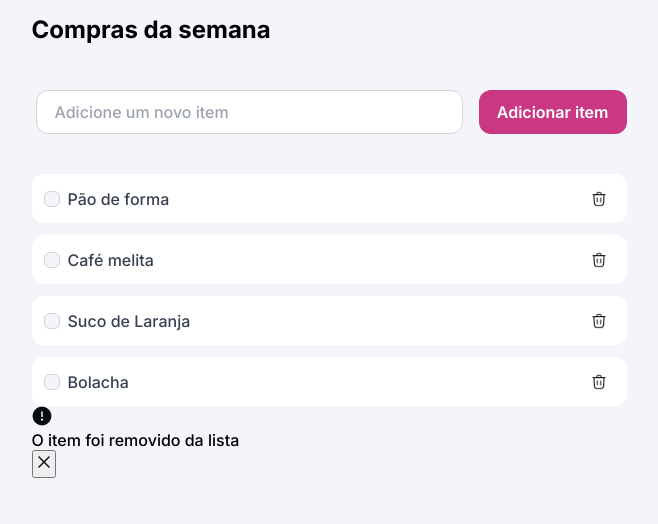
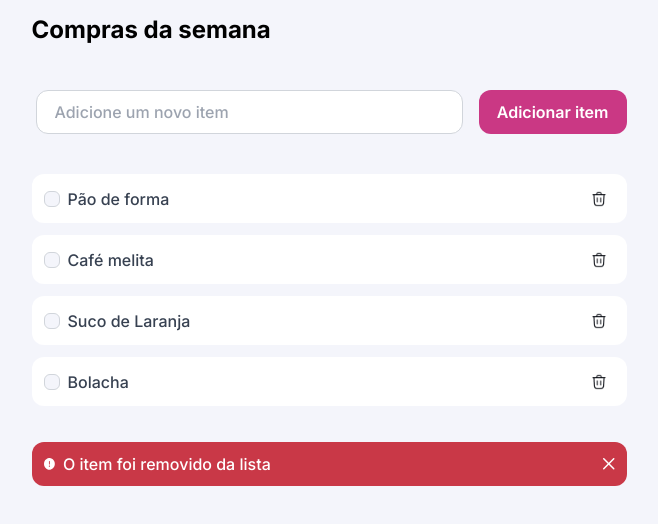
Before and after one commit to williammpDev/quicklist, a plain HTML site: page index.html in a window 1280 px wide. Shown: the part 148-672 px from the top of the page, without its empty margins (311-969 px from the left). Drawn offline with Linux system fonts and the light colour scheme.

Commit message:
feat: style alert component with white svg icons

```diff
--- a/index.html
+++ b/index.html
@@ -72,10 +72,10 @@
       </ul>
 
       <div class="alert">
-        <img src="icons/warning.png" alt="" />
+        <img src="icons/alert_white.svg" alt="" />
         <p class="text-paragraph">O item foi removido da lista</p>
         <button aria-label="Fechar aviso">
-          <img src="icons/close.png" alt="" />
+          <img src="icons/close_white.svg" alt="" />
         </button>
       </div>
     </main>
--- a/style.css
+++ b/style.css
@@ -195,3 +195,27 @@ label input[type="checkbox"]:checked {
   width: 16px;
   height: 16px;
 }
+
+.alert {
+  display: flex;
+  align-items: center;
+  gap: 8px;
+  padding: 12px 12px;
+  margin-top: 36px;
+  border-radius: 12px;
+  background-color: var(--color-danger);
+  color: var(--always-white);
+}
+
+.alert img {
+  width: 11.5px;
+  height: 11.5px;
+}
+
+.alert button {
+  background-color: transparent;
+  border: none;
+  display: flex;
+  cursor: pointer;
+  margin-left: auto;
+}
```
Also changed, not shown: icons/alert_white.svg (added), icons/close_white.svg (added).
